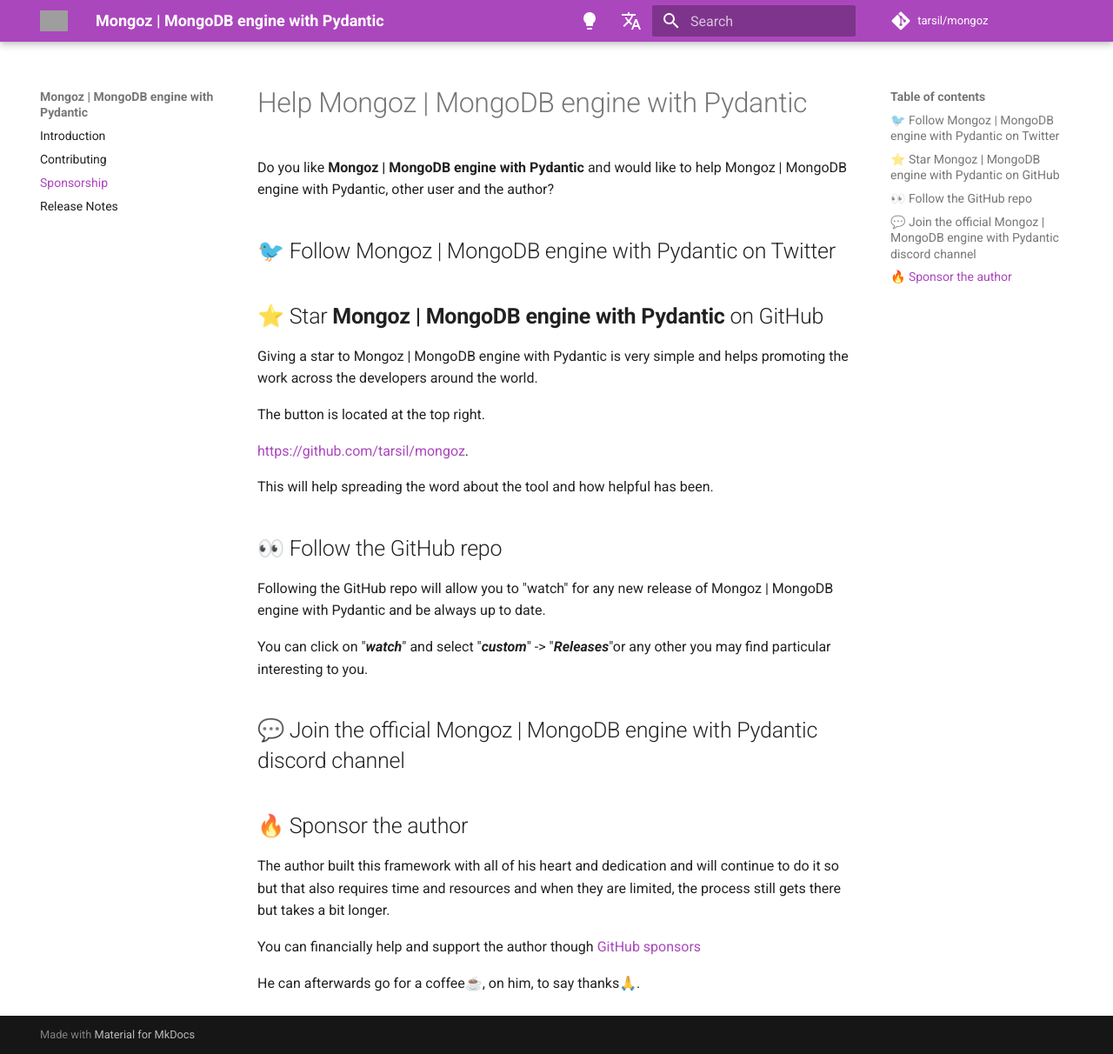
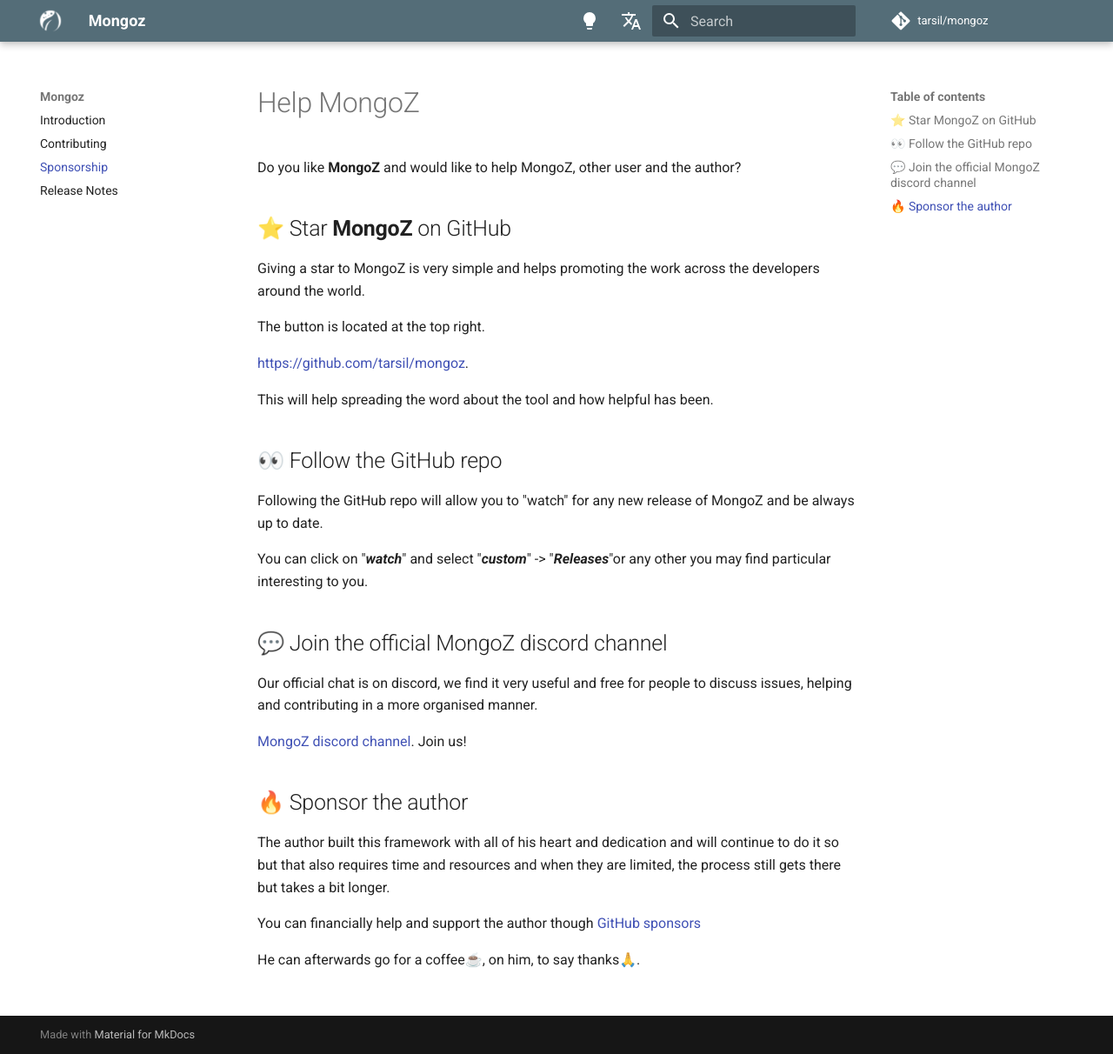
Before and after one commit to dymmond/mongoz, an MkDocs documentation site: the page built from docs/sponsorship.md, in a window 1280 px wide and 1212 px high. Shown: the whole window at 87% size. Built offline with MkDocs 1.6.1 and Material for MkDocs 9.7.7, drawn with Linux system fonts in a browser that asks for light colours; comment, search, counter and statistics services are not loaded; grey boxes are pictures that could not be loaded.

````diff
--- a/docs/contributing.md
+++ b/docs/contributing.md
@@ -1,19 +1,19 @@
 # Contributing
 
-Thank you for showing interes in contributing to Mongoz | MongoDB engine with Pydantic. There are many ways you can help and contribute to the
+Thank you for showing interes in contributing to MongoZ. There are many ways you can help and contribute to the
 project.
 
-* Try Mongoz | MongoDB engine with Pydantic and [report bugs and issues](https://github.com/tarsil/mongoz/issues/new) you find.
+* Try MongoZ and [report bugs and issues](https://github.com/tarsil/mongoz/issues/new) you find.
 * [Implement new features](https://github.com/tarsil/mongoz/issues?q=is%3Aissue+is%3Aopen+label%3A%22good+first+issue%22)
 * Help othes by [reviewing pull requests](https://github.com/tarsil/mongoz/pulls)
 * Help writting documentation
 * Use the discussions and actively participate on them.
-* Become an contributor by helping Mongoz | MongoDB engine with Pydantic growing and spread the words across small, medium, large or any company
+* Become an contributor by helping MongoZ growing and spread the words across small, medium, large or any company
 size.
 
 ## Reporting possible bugs and issues
 
-It is natural that you might find something that Mongoz | MongoDB engine with Pydantic should support or even experience some sorte of unexpected
+It is natural that you might find something that MongoZ should support or even experience some sorte of unexpected
 behaviour that needs addressing.
 
 The way we love doing things is very simple, contributions should start out with a
@@ -37,7 +37,7 @@ it clear to understand and get the required help.
 
 ## Development
 
-To develop for Mongoz | MongoDB engine with Pydantic, create a fork of the [Mongoz | MongoDB engine with Pydantic repository](https://github.com/tarsil/mongoz) on GitHub.
+To develop for MongoZ, create a fork of the [MongoZ repository](https://github.com/tarsil/mongoz) on GitHub.
 
 After, clone your fork with the follow command replacing `YOUR-USERNAME` wih your GitHub username:
 
@@ -68,7 +68,7 @@ To run the tests, use:
 $ scripts/test
 ```
 
-Because Mongoz | MongoDB engine with Pydantic uses pytest, any additional arguments will be passed. More info within the
+Because MongoZ uses pytest, any additional arguments will be passed. More info within the
 [pytest documentation](https://docs.pytest.org/en/latest/how-to/usage.html)
 
 For example, to run a single test_script:
@@ -93,7 +93,7 @@ To start the docs, run:
 $ scripts/docs
 ```
 
-## Building Mongoz | MongoDB engine with Pydantic
+## Building MongoZ
 
 To build a package locally, run:
 
@@ -111,9 +111,9 @@ It will install the requirements and create a local build in your virtual enviro
 
 ## Releasing
 
-*This section is for the maintainers of `Mongoz | MongoDB engine with Pydantic`*.
+*This section is for the maintainers of `MongoZ`*.
 
-### Building the Mongoz | MongoDB engine with Pydantic for release
+### Building the MongoZ for release
 
 Before releasing a new package into production some considerations need to be taken into account.
 
--- a/docs/sponsorship.md
+++ b/docs/sponsorship.md
@@ -1,13 +1,10 @@
-# Help Mongoz | MongoDB engine with Pydantic
+# Help MongoZ
 
-Do you like **Mongoz | MongoDB engine with Pydantic** and would like to help Mongoz | MongoDB engine with Pydantic, other user and the author?
+Do you like **MongoZ** and would like to help MongoZ, other user and the author?
 
-## 🐦 Follow Mongoz | MongoDB engine with Pydantic on Twitter
+## ⭐ Star **MongoZ** on GitHub
 
-
-## ⭐ Star **Mongoz | MongoDB engine with Pydantic** on GitHub
-
-Giving a star to Mongoz | MongoDB engine with Pydantic is very simple and helps promoting the work across the developers around the world.
+Giving a star to MongoZ is very simple and helps promoting the work across the developers around the world.
 
 The button is located at the top right.
 
@@ -17,12 +14,17 @@ This will help spreading the word about the tool and how helpful has been.
 
 ## 👀 Follow the GitHub repo
 
-Following the GitHub repo will allow you to "watch" for any new release of Mongoz | MongoDB engine with Pydantic and be always up to date.
+Following the GitHub repo will allow you to "watch" for any new release of MongoZ and be always up to date.
 
 You can click on "***watch***" and select "***custom***" -> "***Releases***"or any other you may find particular
 interesting to you.
 
-## 💬 Join the official Mongoz | MongoDB engine with Pydantic discord channel
+## 💬 Join the official MongoZ discord channel
+
+Our official chat is on discord, we find it very useful and free for people to discuss issues, helping and contributing
+in a more organised manner.
+
+<a href="https://discord.gg/eMrM9sWWvu" target="_blank">MongoZ discord channel</a>. Join us!
 
 ## 🔥 Sponsor the author
 
--- a/mkdocs.yml
+++ b/mkdocs.yml
@@ -1,4 +1,4 @@
-site_name: Mongoz | MongoDB engine with Pydantic
+site_name: Mongoz
 site_description: ODM with pydantic made it simple.
 site_url: https://mongoz.tarsild.io
 
@@ -8,21 +8,21 @@ theme:
       language: en
       palette:
             - scheme: "default"
-              primary: "purple"
-              accent: "amber"
+              primary: "blue grey"
+              accent: "red"
               media: "(prefers-color-scheme: light)"
               toggle:
                     icon: "material/lightbulb"
                     name: "Switch to dark mode"
             - scheme: "slate"
               media: "(prefers-color-scheme: dark)"
-              primary: "purple"
-              accent: "amber"
+              primary: "blue grey"
+              accent: "red"
               toggle:
                     icon: "material/lightbulb-outline"
                     name: "Switch to light mode"
       favicon: statics/images/favicon.ico
-      logo: statics/images/logo-white.svg
+      logo: statics/images/white.png
       features:
             - search.suggest
             - search.highlight
````
Also changed, not shown: README.md (+30 -2 lines), docs/index.md (+32 -2 lines), docs/statics/images/favicon.ico (added), docs/statics/images/white.png (added).
